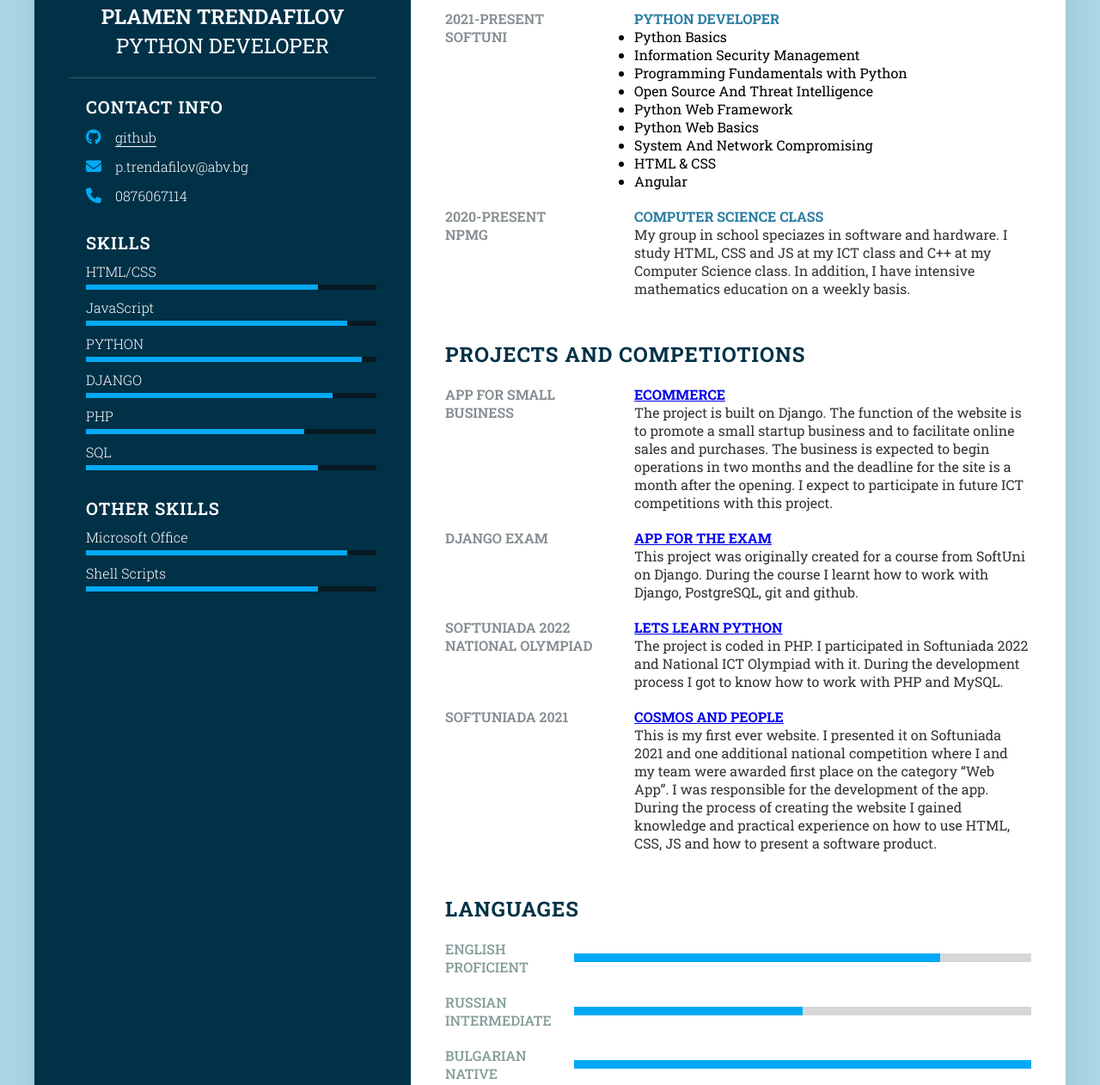
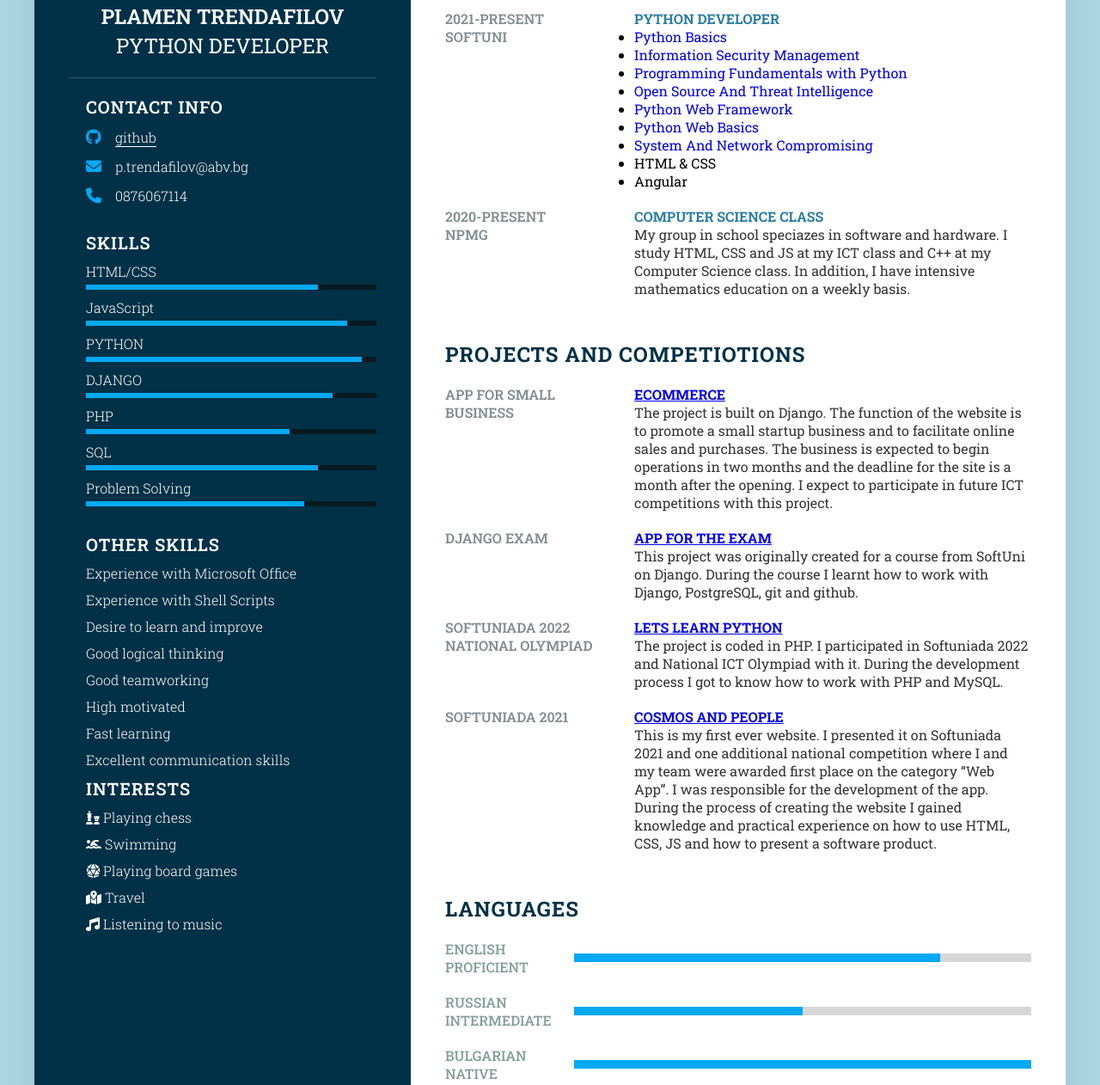
Before and after one commit to PTrendafilov/CV, a plain HTML site: page index.html in a window 1280 px wide. Shown: the part 257-1519 px from the top of the page at 86% size. Drawn offline with Linux system fonts and the light colour scheme.

Commit message:
Add files via upload

```diff
--- a/index.html
+++ b/index.html
@@ -72,7 +72,7 @@
                     <li>
                         <span class="text">PHP</span>
                         <span class="percent">
-                            <div style="width:75%;"></div>
+                            <div style="width:70%;"></div>
                         </span>
                     </li>
                     <li>
@@ -81,21 +81,57 @@
                             <div style="width:80%;"></div>
                         </span>
                     </li>
+                    <li>
+                        <span class="text">Problem Solving</span>
+                        <span class="percent">
+                            <div style="width:75%;"></div>
+                        </span>
+                    </li>
                 </ul>
                 <br>
                 <div class="title">Other Skills</div>
                 <ul>
                     <li>
-                        <span class="text">Microsoft Office</span>
-                        <span class="percent">
-                            <div style="width:90%;"></div>
-                        </span>
+                        <span class="text">Experience with Microsoft Office</span>
                     </li>
                     <li>
-                        <span class="text">Shell Scripts</span>
-                        <span class="percent">
-                            <div style="width:80%;"></div>
-                        </span>
+                        <span class="text">Experience with Shell Scripts</span>
+                    </li>
+                    <li>
+                        <span class="text">Desire to learn and improve</span>
+                    </li>
+                    <li>
+                        <span class="text">Good logical thinking</span>
+                    </li>
+                    <li>
+                        <span class="text">Good teamworking</span>
+                    </li>
+                    <li>
+                        <span class="text">High motivated</span>
+                    </li>
+                    <li>
+                        <span class="text">Fast learning</span>
+                    </li>
+                    <li>
+                        <span class="text">Excellent communication skills</span>
+                    </li>
+                </ul>
+                <div class="title">Interests</div>
+                <ul>
+                    <li>
+                        <span class="text"><i class="fa-solid fa-chess"></i> Playing chess</span>
+                    </li>
+                    <li>
+                        <span class="text"><i class="fa-solid fa-person-swimming"></i> Swimming</span>
+                    </li>
+                    <li>
+                        <span class="text"><i class="fa-solid fa-dice-d20"></i> Playing board games</span>
+                    </li>
+                    <li>
+                        <span class="text"><i class="fa-solid fa-map-location-dot"></i> Travel</span>
+                    </li>
+                    <li>
+                        <span class="text"><i class="fa-solid fa-music"></i> Listening to music</span>
                     </li>
                 </ul>
             </div>
@@ -103,7 +139,10 @@
         <main>
             <div class="about">
                 <h2 class="title-about">Profile</h2>
-                <p>Young and ambitious python developer, passionate about automation of software. Although I am still young, I have one year of experience in developing and presenting software and designs for its interface. I also have theoretical and practical knowledge in HTML, CSS, JS, Angular, Python, Django, PHP, MySQL, PostgreSQL, git and github.
+                <p>Young and ambitious python developer, passionate about automation of software. Although I am still
+                    young, I have one year of experience in developing and presenting software and designs for its
+                    interface. I also have theoretical and practical knowledge in HTML, CSS, JS, Angular, Python,
+                    Django, PHP, MySQL, PostgreSQL, git and github.
                 </p>
             </div>
             <div class="about education">
@@ -116,15 +155,47 @@
                     <div class="description">
                         <h4>Python Developer</h4>
                         <ul id="courses">
-                            <li>Python Basics</li>
-                            <li>Information Security Management</li>
-                            <li>Programming Fundamentals with Python</li>
-                            <li>Open Source And Threat Intelligence</li>
-                            <li>Python Web Framework</li>
-                            <li>Python Web Basics</li>
-                            <li>System And Network Compromising</li>
-                            <li>HTML & CSS</li>
-                            <li>Angular</li>
+                            <li>
+                                <a href="https://softuni.bg/certificates/details/109781/4ac4fd91" target="_blank">
+                                    Python Basics
+                                </a>
+                            </li>
+                            <li>
+                                <a href="https://softuni.bg/certificates/details/117132/1a830542" target="_blank">
+                                    Information Security Management
+                                </a>
+                            </li>
+                            <li>
+                                <a href="https://softuni.bg/certificates/details/119302/880cb72a" target="_blank">
+                                    Programming Fundamentals with Python
+                                </a>
+                            </li>
+                            <li>
+                                <a href="https://softuni.bg/certificates/details/127809/c9417dfa" target="_blank">
+                                    Open Source And Threat Intelligence
+                                </a>
+                            </li>
+                            <li>
+                                <a href="https://softuni.bg/certificates/details/132418/889e51ff" target="_blank">
+                                    Python Web Framework
+                                </a>
+                            </li>
+                            <li>
+                                <a href="https://softuni.bg/certificates/details/133020/6faf9a98" target="_blank">
+                                    Python Web Basics
+                                </a>
+                            </li>
+                            <li>
+                                <a href="https://softuni.bg/certificates/details/133303/cb70cc6a" target="_blank">
+                                    System And Network Compromising
+                                </a>
+                            </li>
+                            <li>
+                                HTML & CSS
+                            </li>
+                            <li>
+                                Angular
+                            </li>
                         </ul>
                     </div>
                 </div>
@@ -135,7 +206,9 @@
                     </div>
                     <div class="description">
                         <h4>Computer Science Class</h4>
-                        <p>My group in school speciazes in software and hardware. I study HTML, CSS and JS at my ICT class and C++ at my Computer Science class. In addition, I have intensive mathematics education on a weekly basis.</p>
+                        <p>My group in school speciazes in software and hardware. I study HTML, CSS and JS at my ICT
+                            class and C++ at my Computer Science class. In addition, I have intensive mathematics
+                            education on a weekly basis.</p>
                     </div>
                 </div>
             </div>
@@ -147,7 +220,10 @@
                     </div>
                     <div class="description">
                         <h4><a target="blank" href="https://github.com/PTrendafilov/Ecommerce">Ecommerce</a></h4>
-                        <p>The project is built on Django. The function of the website is to promote a small startup business and to facilitate online sales and purchases. The business is expected to begin operations in two months and the deadline for the site is a month after the opening. I expect to participate in future ICT competitions with this project.</p>
+                        <p>The project is built on Django. The function of the website is to promote a small startup
+                            business and to facilitate online sales and purchases. The business is expected to begin
+                            operations in two months and the deadline for the site is a month after the opening. I
+                            expect to participate in future ICT competitions with this project.</p>
                     </div>
                 </div>
                 <div class="box">
@@ -155,8 +231,10 @@
                         <h5>Django Exam</h5>
                     </div>
                     <div class="description">
-                        <h4><a target="blank" href="https://github.com/PTrendafilov/DjangoExam">App for the exam</a></h4>
-                        <p>This project was originally created for a course from SoftUni on Django. During the course I learnt how to work with Django, PostgreSQL, git and github.</p>
+                        <h4><a target="blank" href="https://github.com/PTrendafilov/DjangoExam">App for the exam</a>
+                        </h4>
+                        <p>This project was originally created for a course from SoftUni on Django. During the course I
+                            learnt how to work with Django, PostgreSQL, git and github.</p>
                     </div>
                 </div>
                 <div class="box">
@@ -165,8 +243,10 @@
                         <h5>National Olympiad</h5>
                     </div>
                     <div class="description">
-                        <h4><a target="blank" href="https://github.com/PTrendafilov/National-Olympyad-2022">Lets Learn Python</a></h4>
-                        <p>The project is coded in PHP. I participated in Softuniada 2022 and National ICT Olympiad with it. During the development process I got to know how to work with PHP and MySQL.</p>
+                        <h4><a target="blank" href="https://github.com/PTrendafilov/National-Olympyad-2022">Lets Learn
+                                Python</a></h4>
+                        <p>The project is coded in PHP. I participated in Softuniada 2022 and National ICT Olympiad with
+                            it. During the development process I got to know how to work with PHP and MySQL.</p>
                     </div>
                 </div>
                 <div class="box">
@@ -174,8 +254,13 @@
                         <h5>Softuniada 2021</h5>
                     </div>
                     <div class="description">
-                        <h4><a target="blank" href="https://github.com/PTrendafilov/SoftUniada2021">Cosmos and people</a></h4>
-                        <p>This is my first ever website. I presented it on Softuniada 2021 and one additional national competition where I and my team were awarded first place on the category “Web App”. I was responsible for the development of the app. During the process of creating the website I gained knowledge and practical experience on how to use HTML, CSS, JS and how to present a software product.</p>
+                        <h4><a target="blank" href="https://github.com/PTrendafilov/SoftUniada2021">Cosmos and
+                                people</a></h4>
+                        <p>This is my first ever website. I presented it on Softuniada 2021 and one additional national
+                            competition where I and my team were awarded first place on the category “Web App”. I was
+                            responsible for the development of the app. During the process of creating the website I
+                            gained knowledge and practical experience on how to use HTML, CSS, JS and how to present a
+                            software product.</p>
                     </div>
                 </div>
 
--- a/style.css
+++ b/style.css
@@ -204,3 +204,6 @@ p{
     height: 100%;
     background: #03a9f4;
 }
+#courses a{
+    text-decoration: none;
+}
```
Lines whose indentation alone changed are shown as unchanged.
